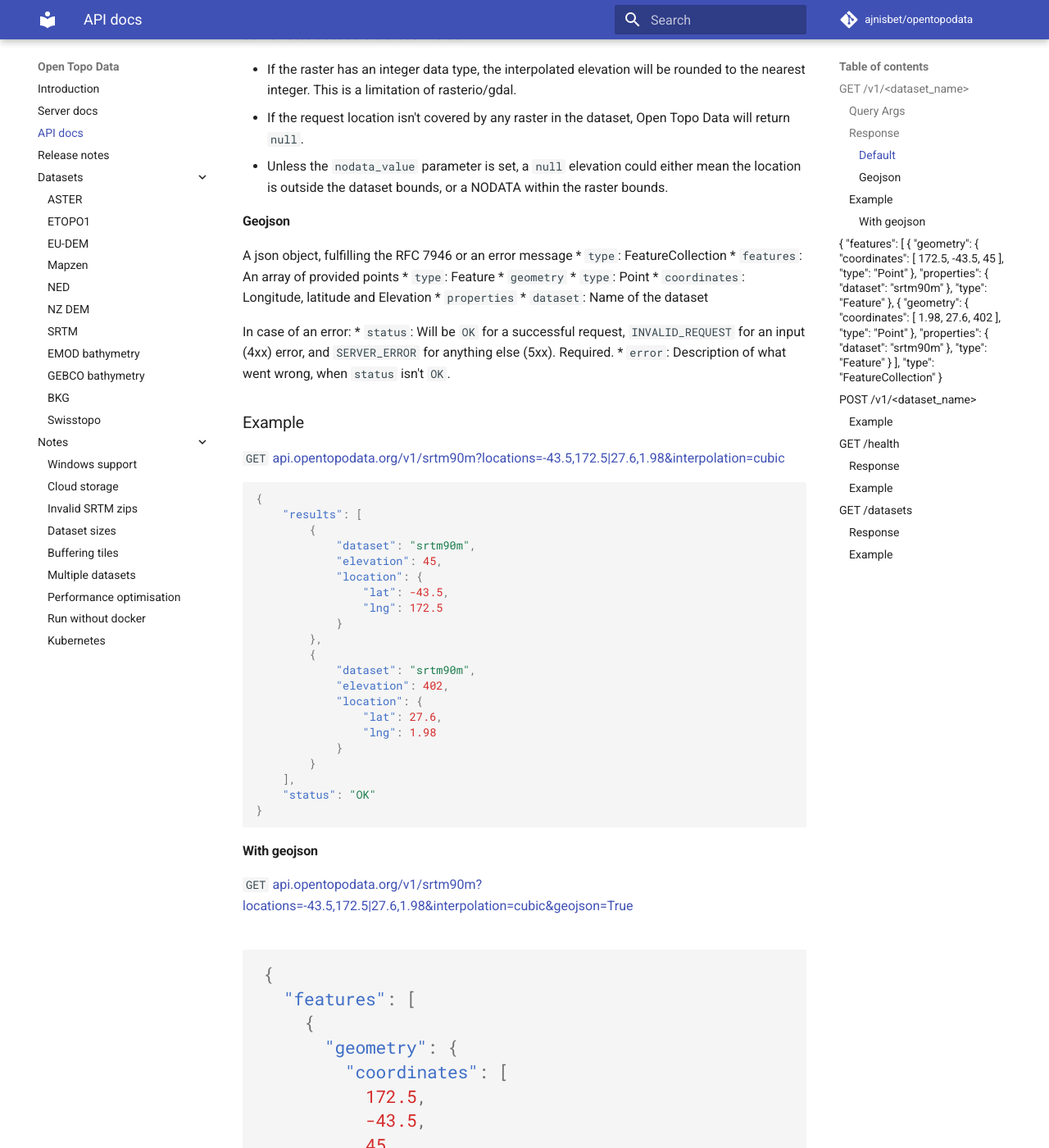
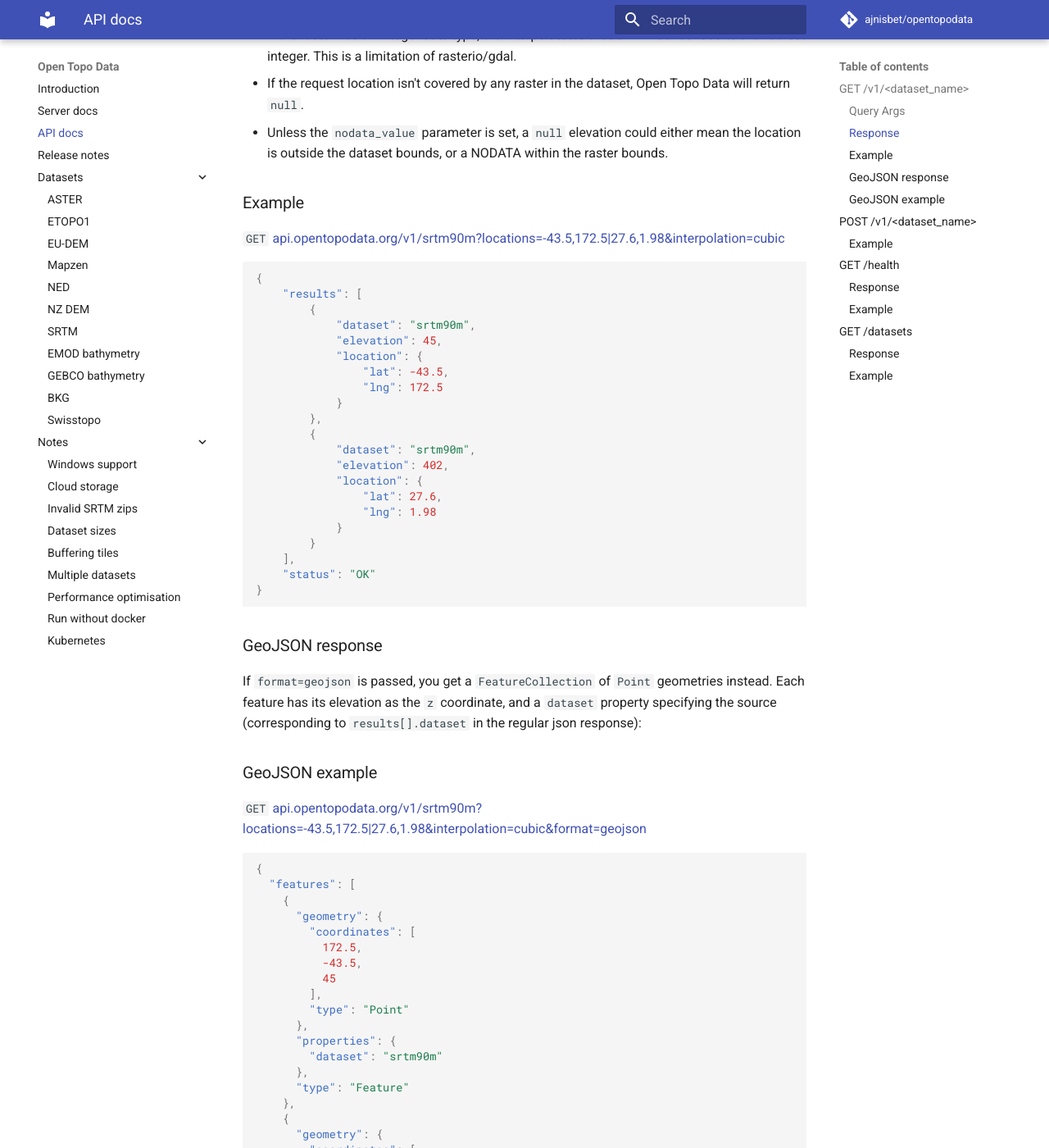
Before and after one commit to ajnisbet/opentopodata, an MkDocs documentation site: the page built from docs/api.md, in a window 1280 px wide and 1400 px high, scrolled down 1585 px. Shown: the whole window at 82% size. Built offline with MkDocs 1.6.1 and Material for MkDocs 9.7.7, drawn with Linux system fonts in a browser that asks for light colours; comment, search, counter and statistics services are not loaded; some of the changed text lies outside the part shown.

Commit message:
Rework geojson

````diff
--- a/docs/api.md
+++ b/docs/api.md
@@ -24,14 +24,12 @@ Latitudes and longitudes should be in `EPSG:4326` (also known as WGS-84 format),
     * The default option `null` makes NODATA indistinguishable from a location outside the dataset bounds.
     * `NaN` (not a number) values aren't valid in json and will break some clients. The `nan` option was default before version 1.4 and is provided only for backwards compatibility.
     * When querying multiple datasets, this NODATA replacement only applies to the last dataset in the stack.
-* `geojson`: If set to `True` the response will be in geojson according to RFC7946.
+* `format`: Either `json` or `geojson`. Default: `json`.
 
 
 
 
 ### Response
-
-#### Default
 
 A json object, compatible with the Google Maps Elevation API.
 
@@ -49,26 +47,10 @@ Some notes about the elevation value:
 * If the request location isn't covered by any raster in the dataset, Open Topo Data will return `null`.
 * Unless the `nodata_value` parameter is set, a `null` elevation could either mean the location is outside the dataset bounds, or a NODATA within the raster bounds.
 
-#### Geojson
 
-A json object, fulfilling the RFC 7946 or an error message
-* `type`: FeatureCollection
-* `features`: An array of provided points
-    * `type`: Feature
-    * `geometry`
-        * `type`: Point
-        * `coordinates`: Longitude, latitude and Elevation
-    * `properties`
-        * `dataset`: Name of the dataset
-
-In case of an error:
-* `status`: Will be `OK` for a successful request, `INVALID_REQUEST` for an input (4xx) error, and `SERVER_ERROR` for anything else (5xx). Required.
-* `error`: Description of what went wrong, when `status` isn't `OK`.
 ### Example
 
 `GET` <a href="https://api.opentopodata.org/v1/srtm90m?locations=-43.5,172.5|27.6,1.98&interpolation=cubic">api.opentopodata.org/v1/srtm90m?locations=-43.5,172.5|27.6,1.98&interpolation=cubic</a>
-
-
 
 
 ```json
@@ -95,9 +77,16 @@ In case of an error:
 }
 ```
 
-#### With geojson
 
-`GET` <a href="https://api.opentopodata.org/v1/srtm90m?locations=-43.5,172.5|27.6,1.98&interpolation=cubic&geojson=True">api.opentopodata.org/v1/srtm90m?locations=-43.5,172.5|27.6,1.98&interpolation=cubic&geojson=True</a>
+### GeoJSON response
+
+If `format=geojson` is passed, you get a `FeatureCollection` of `Point` geometries instead.  Each feature has its elevation as the `z` coordinate, and  a `dataset` property specifying the source (corresponding to `results[].dataset` in the regular json response):
+
+
+### GeoJSON example
+
+
+`GET` <a href="https://api.opentopodata.org/v1/srtm90m?locations=-43.5,172.5|27.6,1.98&interpolation=cubic&format=geojson">api.opentopodata.org/v1/srtm90m?locations=-43.5,172.5|27.6,1.98&interpolation=cubic&format=geojson</a>
 
 
 
@@ -137,6 +126,9 @@ In case of an error:
   "type": "FeatureCollection"
 }
 ```
+
+
+
 ---
 
 
````
Also changed, not shown: docs/changelog.md (+2 -1 lines), 2 other files.
